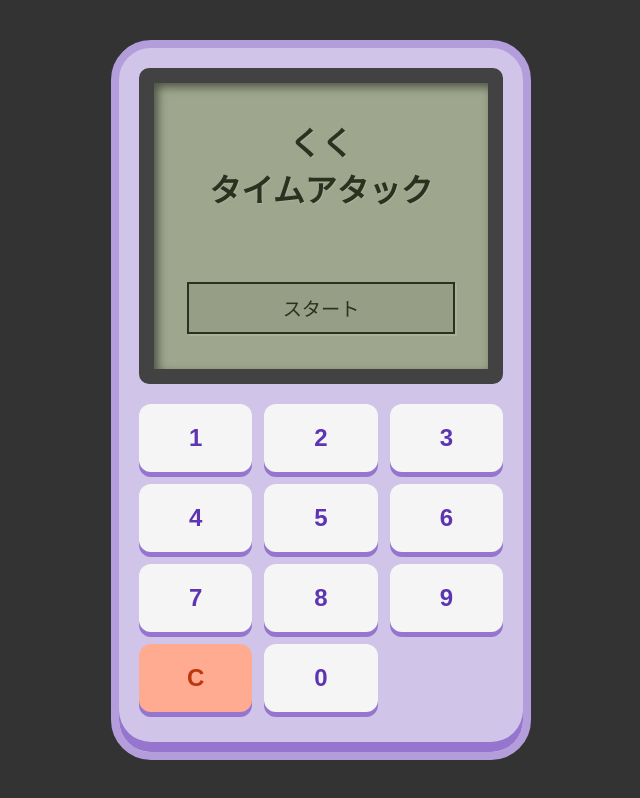
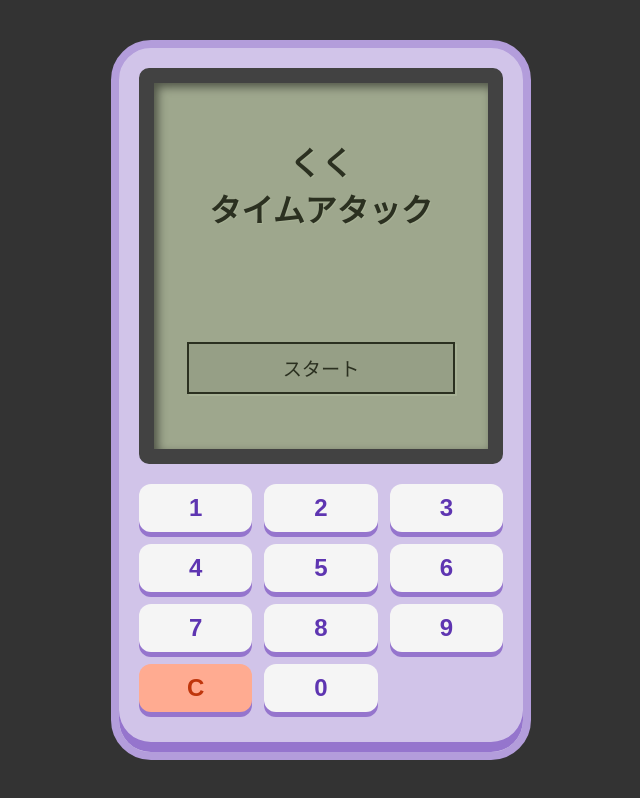
Before and after one commit to calbert1209/kuku, a Preact app: page / in a window 1280 px wide. Shown: the whole page, without its empty margins (319-959 px from the left). Built offline with nearby package versions, Linux system fonts and the light colour scheme; a web font is replaced by a local one.

Commit message:
tweak UI

```diff
--- a/src/index.css
+++ b/src/index.css
@@ -109,7 +109,7 @@ body {
   background-color: var(--btn-color);
   border: none;
   border-radius: 12px;
-  padding: 20px 0;
+  padding: 10px 0;
   font-size: 1.5rem;
   font-weight: bold;
   color: var(--btn-text);
@@ -171,8 +171,8 @@ body {
   display: grid;
   grid-template-columns: repeat(3, 1fr);
   gap: 10px;
-  width: 100%;
-  padding: 10px;
+  width: 90%;
+  padding: 10px 0;
   box-sizing: border-box;
 }
 
```
